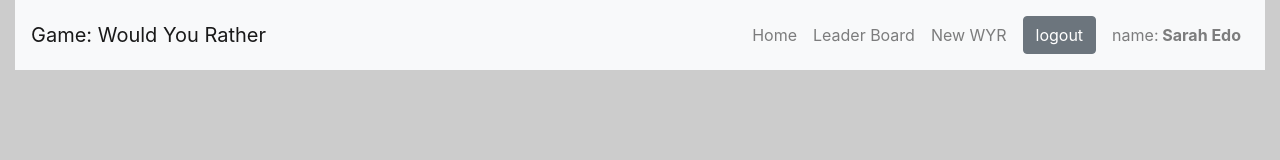
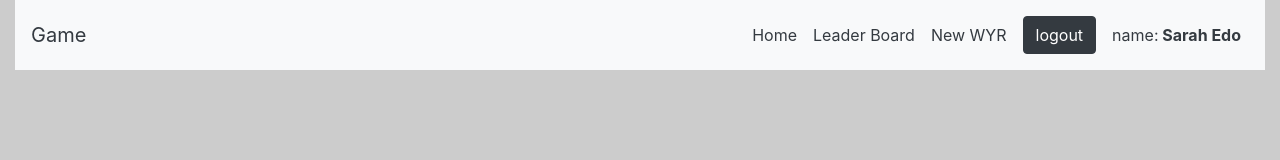
Before and after one commit to xavierartot/would-you-rather, a React (Create React App) app: page /Poll/6ni6ok3ym7mf1p33lnez in a window 1280 px wide. Shown: the top 160 px of the page. Built offline with nearby package versions, Linux system fonts and the light colour scheme.

Commit message:
header color done

```diff
--- a/src/containers/AnsweredPoll.js
+++ b/src/containers/AnsweredPoll.js
@@ -61,6 +61,7 @@ function mapStateToProps({ users, authedUser, template }) {
     users,
     authedUser,
     color: template.color,
+    background: template.background,
   }
 }
 export default connect(mapStateToProps)(AnsweredPoll)
--- a/src/containers/Header.js
+++ b/src/containers/Header.js
@@ -40,38 +40,38 @@ class Header extends Component {
     this.props.history.push('/')
   }
   render() {
-    const { user, color } = this.props
+    const { user, color ,background } = this.props
     const { name, avatarURL, id } = user
     // console.log(user)
     return (
       <div className="Header mb-3">
         <Navbar color="light" expand="md" light>
-          <NavbarBrand href="/">Game: Would You Rather</NavbarBrand>
+          <NavbarBrand className={`text-${background}`} href="/">Game</NavbarBrand>
           <NavbarToggler onClick={this.toggle} />
           <Collapse isOpen={this.state.isOpen} navbar>
             <Nav className="ml-auto" navbar>
               <NavItem className="d-flex align-items-center">
-                <NavLink className={`text-${color}`} tag={Link} to="/">
+                <NavLink className={`text-${background}`} tag={Link} to="/">
                   Home
                 </NavLink>
               </NavItem>
               <NavItem className="d-flex align-items-center">
-                <NavLink className={`text-${color}`} tag={Link} to="/leaderboard">
+                <NavLink className={`text-${background}`} tag={Link} to="/leaderboard">
                   Leader Board
                 </NavLink>
               </NavItem>
               <NavItem className="d-flex align-items-center">
-                <NavLink className={`text-${color}`} tag={Link} to="/add">
+                <NavLink className={`text-${background}`} tag={Link} to="/add">
                   New WYR
                 </NavLink>
               </NavItem>
               <NavItem>
-                <NavLink className={`text-${color}`} onClick={this.logout} to="/">
-                  <Button className={`btn-${color}`}>logout</Button>
+                <NavLink className={`text-${background}`} onClick={this.logout} to="/">
+                  <Button className={`btn-${background}`}>logout</Button>
                 </NavLink>
               </NavItem>
               <NavItem className="d-flex align-items-center">
-                <NavLink className={`text-${color}`} id="Popover1" onClick={this.togglePopHover}> name:
+                <NavLink className={`text-${background}`} id="Popover1" onClick={this.togglePopHover}> name:
                   <span className="font-weight-bold"> {user.name}</span>
                 </NavLink>
                 <Popover isOpen={this.state.popoverOpen} placement="bottom" target="Popover1" toggle={this.togglePopHover}>
@@ -91,9 +91,11 @@ class Header extends Component {
 }
 function mapStateToProps({ authedUser, users, template }) {
   const user = { ...users[authedUser] }
+  console.log(template.color )
   return {
     user,
     color: template.color,
+    background: template.background,
   }
 }
 export default withRouter(connect(mapStateToProps)(Header))
--- a/src/containers/UnAnsweredPoll.js
+++ b/src/containers/UnAnsweredPoll.js
@@ -79,7 +79,6 @@ class UnAnsweredPoll extends Component {
       <div>{formatDate(question.timestamp)}</div>
     </CardHeader>
           <CardBody>
-
             <CardTitle className="mb-0 card-title h3 mb-3">
               Would You Rather
             </CardTitle>
```
